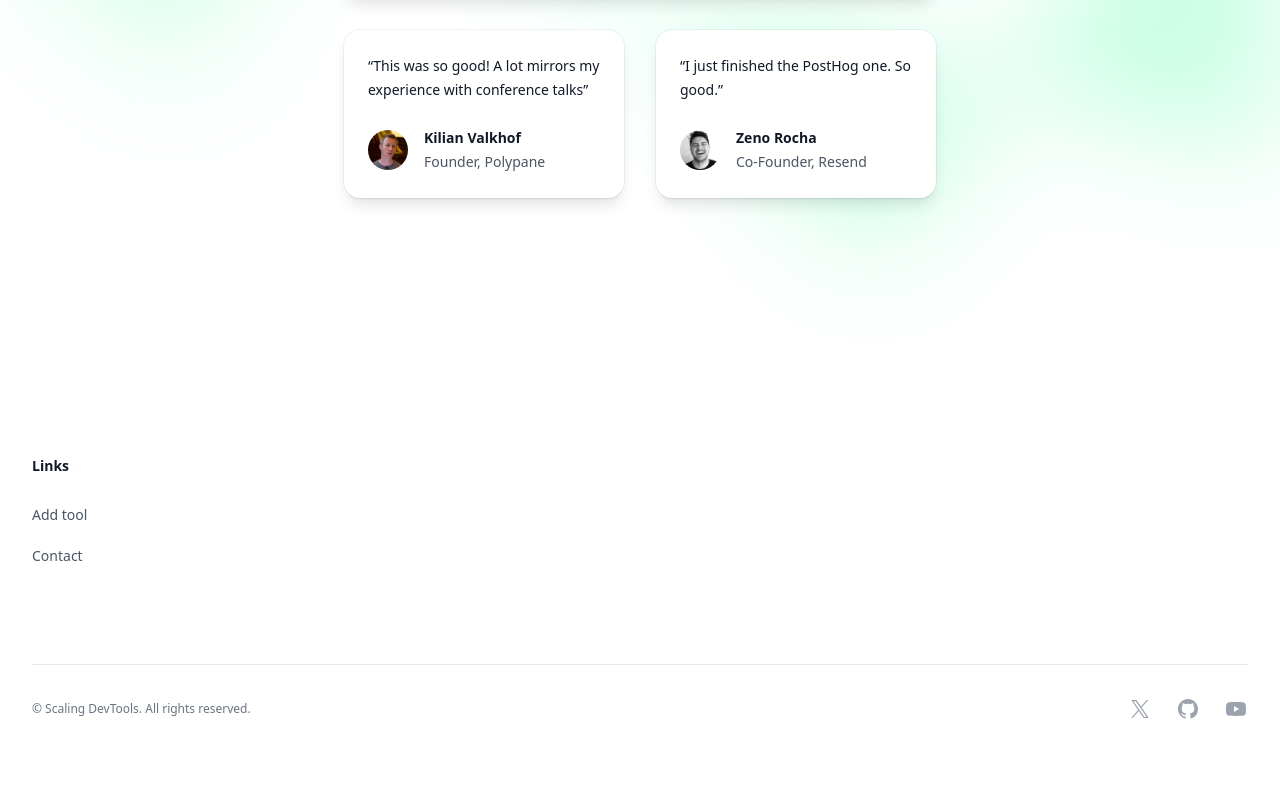
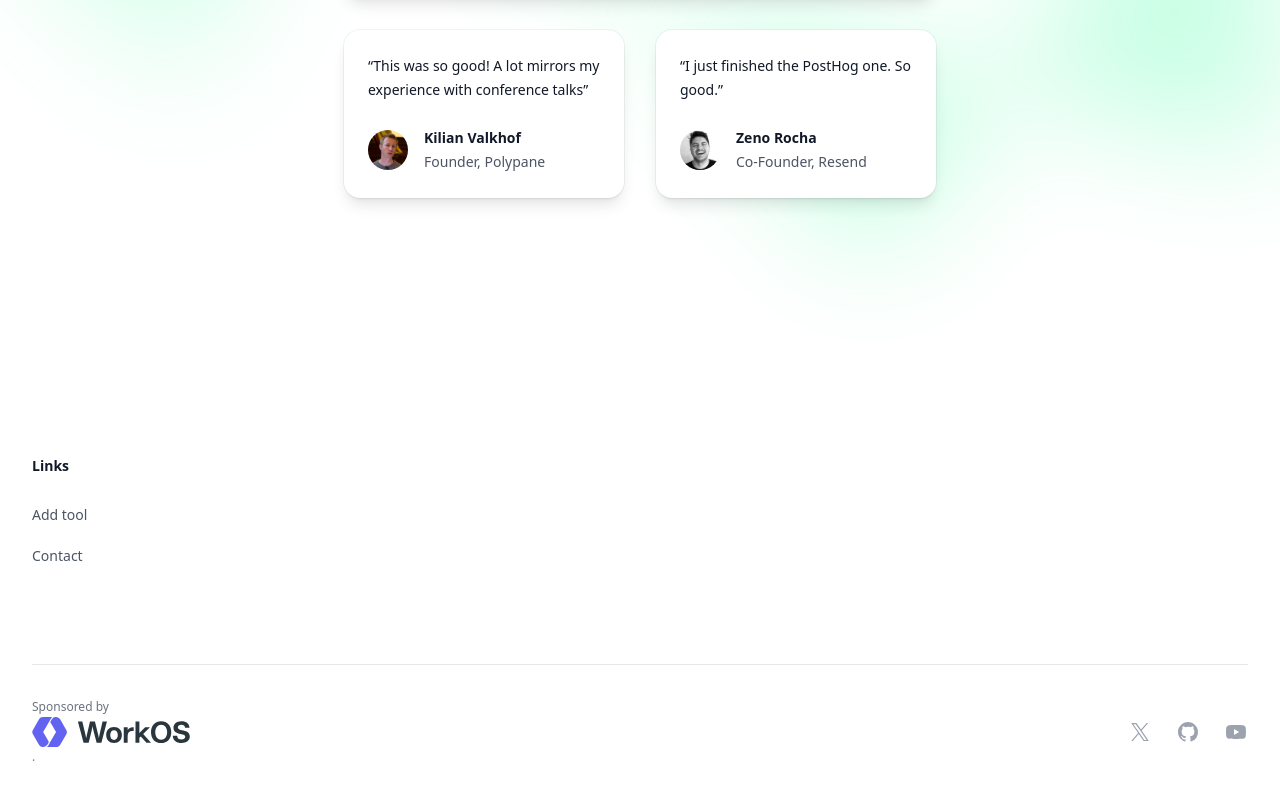
Before and after one commit to jackbridger/scaling-devtools, a Nuxt app: page / in a window 1280 px wide. Shown: the part 2867-3666 px from the top of the page. Before the commit the page ends 3620 px from the top, so only its background shows below. Built offline with nearby package versions, Linux system fonts and the light colour scheme.

Commit message:
add workos logo

```diff
--- a/components/Footer.vue
+++ b/components/Footer.vue
@@ -60,7 +60,7 @@
             <component :is="item.icon" class="h-6 w-6" aria-hidden="true" />
           </a>
         </div>
-        <p class="mt-8 text-xs leading-5 text-gray-500 md:order-1 md:mt-0">&copy; Scaling DevTools. All rights reserved.</p>
+        <p class="mt-8 text-xs leading-5 text-gray-500 md:order-1 md:mt-0">Sponsored by <a href="https://workos.com"><img class="object-contain" src="/img/workos.svg" alt="WorkOS" width="158" height="48" /></a>.</p>
       </div>
     </div>
   </footer>
--- a/pages/index.vue
+++ b/pages/index.vue
@@ -14,7 +14,6 @@
 import LatestEpisode from '/components/LatestEpisode.vue'
 import Logos from '/components/Logos.vue'
 import Footer from '/components/Footer.vue'
-
 const site = useSiteConfig()
 
 useSeoMeta({
```
